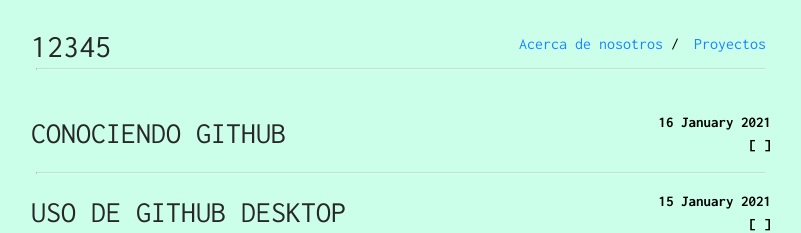
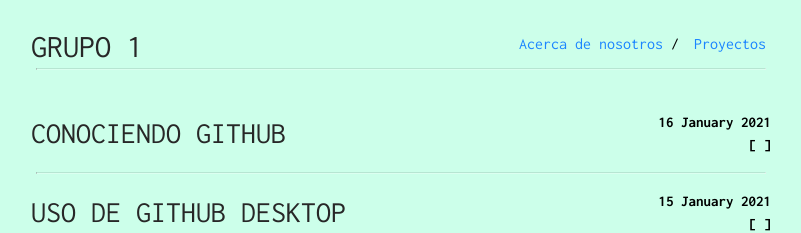
Before and after one commit to Proyecto-Grupo1/blog, a Jekyll site: the page built from index.html, in a window 1280 px wide. Shown: the top 233 px of the page, without its empty margins (239-1040 px from the left). Built offline with Jekyll 4.4.1, drawn with Linux system fonts in a browser that asks for light colours.

Commit message:
Update _config.yml

```diff
--- a/_config.yml
+++ b/_config.yml
@@ -1,12 +1,12 @@
-title: 12345
-author: rama master
+title: GRUPO 1
+author: grupo 1
 subtitle: este es un subtitulo
 
 url: "https://proyecto-grupo1.github.io/blog/"
 baseurl: ""
 
 footer_only_homepage: true
-footer_url: "https://github.com/debiantano/debiantano.github.io"
+footer_url: "https://youtube.com"
 footer_text: "Codigo del blog"
 
 profile-picture: assets/profile.png
```
